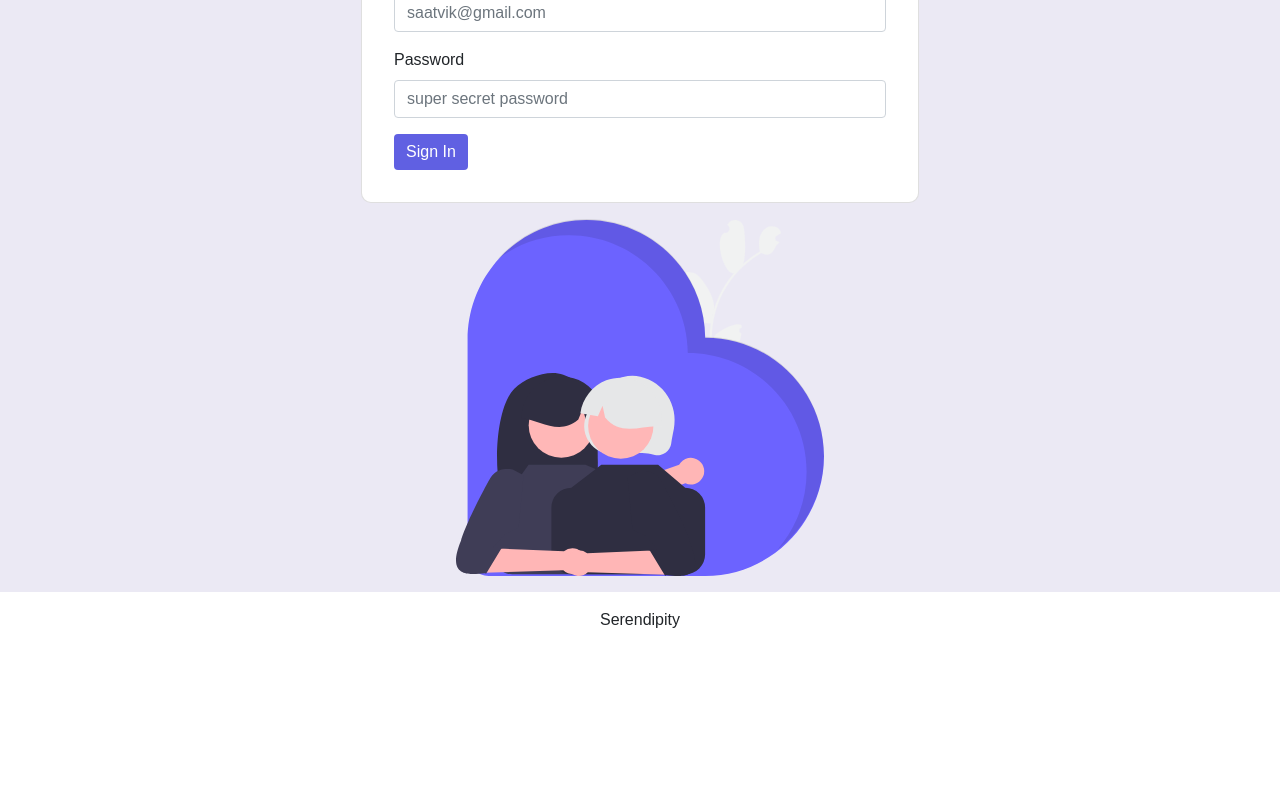
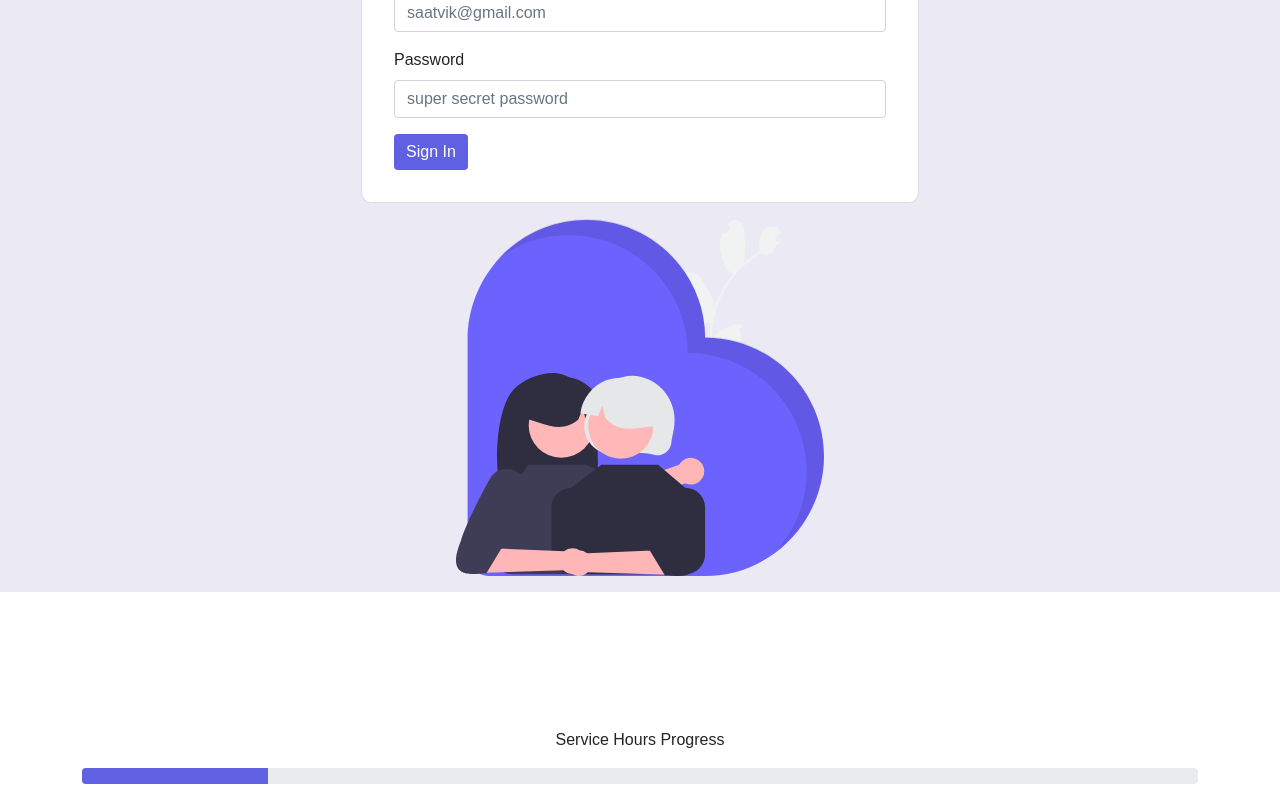
Before and after one commit to serendipityuw/webapp, a React (Create React App) app: page /signin in a window 1280 px wide. Shown: the part 243-1043 px from the top of the page. Before the commit the page ends 891 px from the top, so only its background shows below. Built offline with nearby package versions, Linux system fonts and the light colour scheme; no server answers.

Commit message:
progress bar

```diff
--- /dev/null
+++ b/src/layout/Footer.css
@@ -0,0 +1,20 @@
+.notifications {
+    min-height: 15vh;
+    width: 100%;
+    display: flex;
+    flex-direction: column;
+    align-items: flex-end;
+    justify-content: flex-end;
+}
+
+.notification-item {
+    margin-bottom: 1rem;
+}
+
+.progressContainer {
+    margin-bottom: 1rem;
+}
+
+.progress-bar {
+    background-color: var(--purple-primary);
+}
--- a/src/layout/Footer.js
+++ b/src/layout/Footer.js
@@ -1,11 +1,23 @@
-import * as Constants from '../constants';
+import { Button, Container, Progress, Toast, ToastBody, ToastHeader } from 'reactstrap';
+import './Footer.css';
 
 function Footer() {
     return (
         <footer>
-            <div className="container">
-                <p>{Constants.APP_NAME}</p>
-            </div>
+            <Container fluid className="notifications">
+                {/* <Toast className="notification-item">
+                    <ToastHeader close={ <Button close /> }>
+                        <strong className="ml-auto">Bootstrap</strong>
+                        <small>11 mins ago</small>
+                    </ToastHeader>
+                    <ToastBody>Hello, world! This is a toast message.</ToastBody>
+                </Toast> */}
+            </Container>
+
+            <Container className="progressContainer">
+                <p>Service Hours Progress</p>
+                <Progress min={ 0 } max={ 30 } value={ 5 } />
+            </Container>
         </footer>
     );
 }
--- a/src/layout/Layout.js
+++ b/src/layout/Layout.js
@@ -21,7 +21,7 @@ function Layout() {
                     navigate(Constants.SIGNIN_PATH, { state: { from: location }, replace: true });
                     setLoading(false);
                 }
-            }, 500)
+            }, 1000)
         }
     }, [user, location, navigate])
 
```
